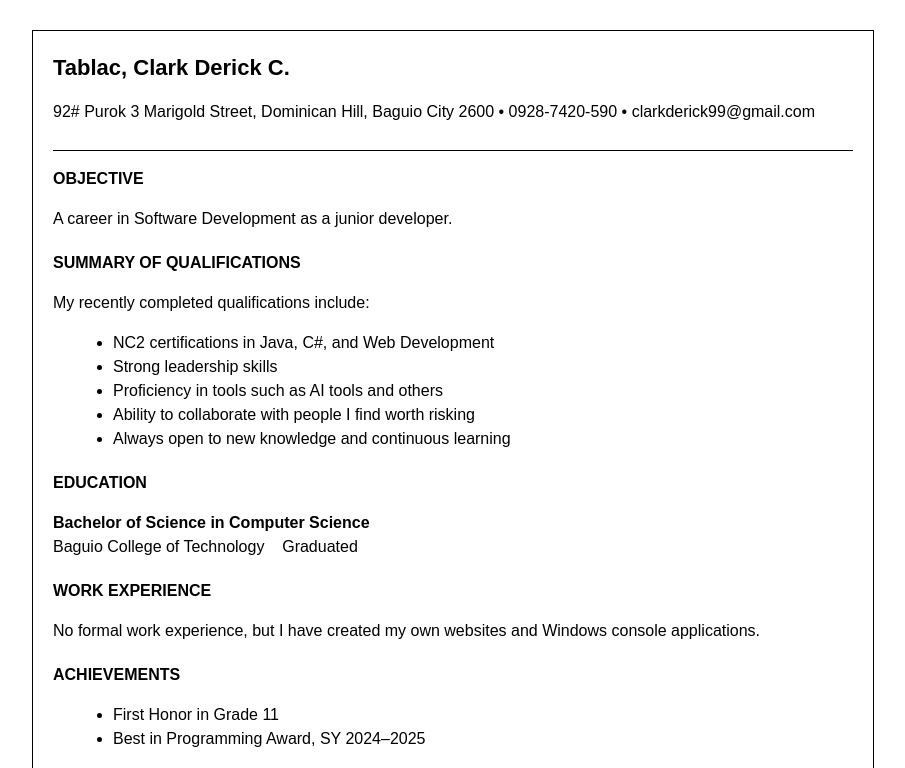
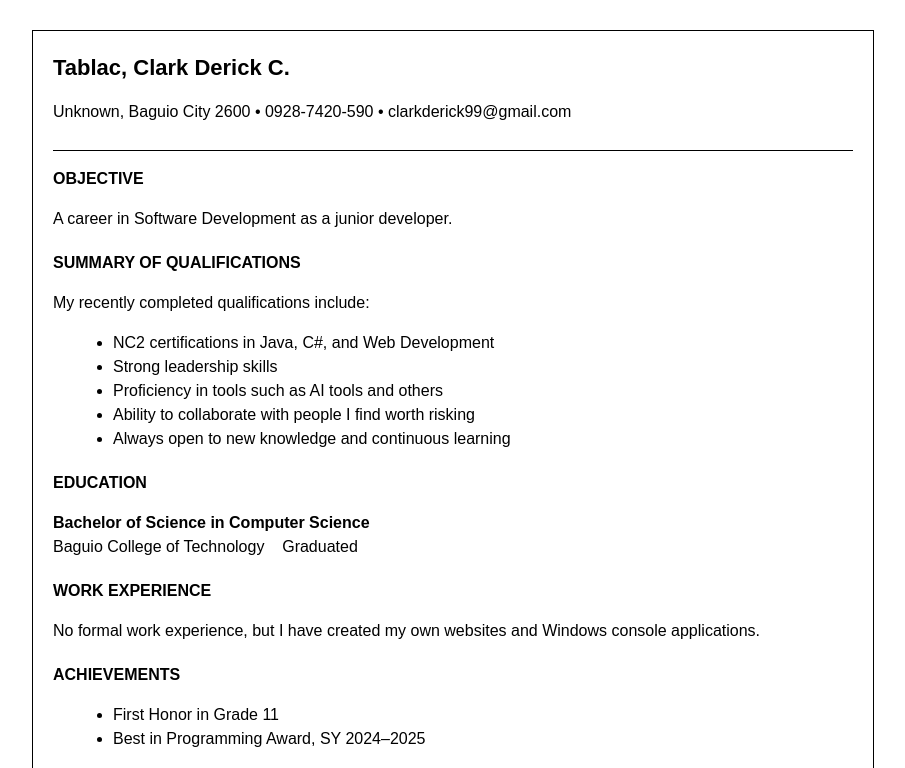
Before and after one commit to EasiestNobody/Ware, a plain HTML site: page index.html in a window 1280 px wide. Shown: the top 768 px of the page, without its empty margins (187-1092 px from the left). Drawn offline with Linux system fonts and the light colour scheme.

Commit message:
index.html
This is a portfolio. A school activity, so not every information here is real

```diff
--- a/index.html
+++ b/index.html
@@ -49,7 +49,7 @@
     <div class="container">
         <div class="header">
             <h1>Tablac, Clark Derick C.</h1>
-            <p>92# Purok 3 Marigold Street, Dominican Hill, Baguio City 2600 • 0928-7420-590 • clarkderick99@gmail.com
+            <p>Unknown, Baguio City 2600 • 0928-7420-590 • clarkderick99@gmail.com
             </p>
         </div>
 
@@ -111,4 +111,5 @@
     </div>
 </body>
 
+
 </html>
```
